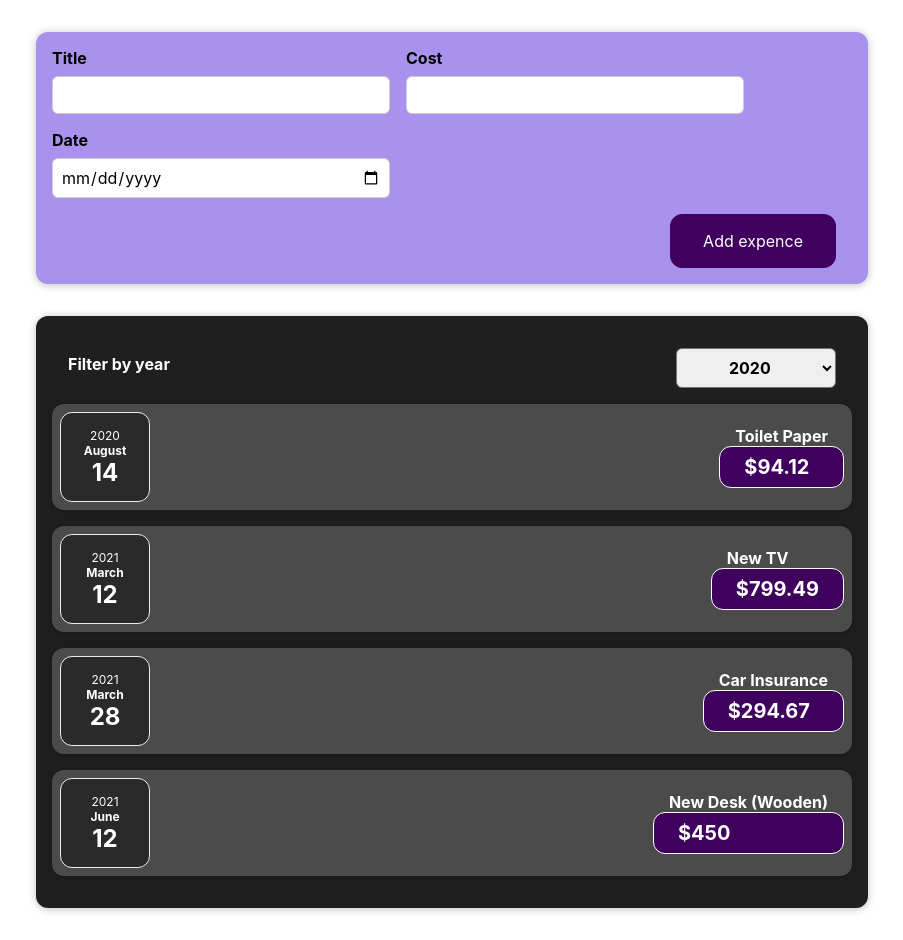
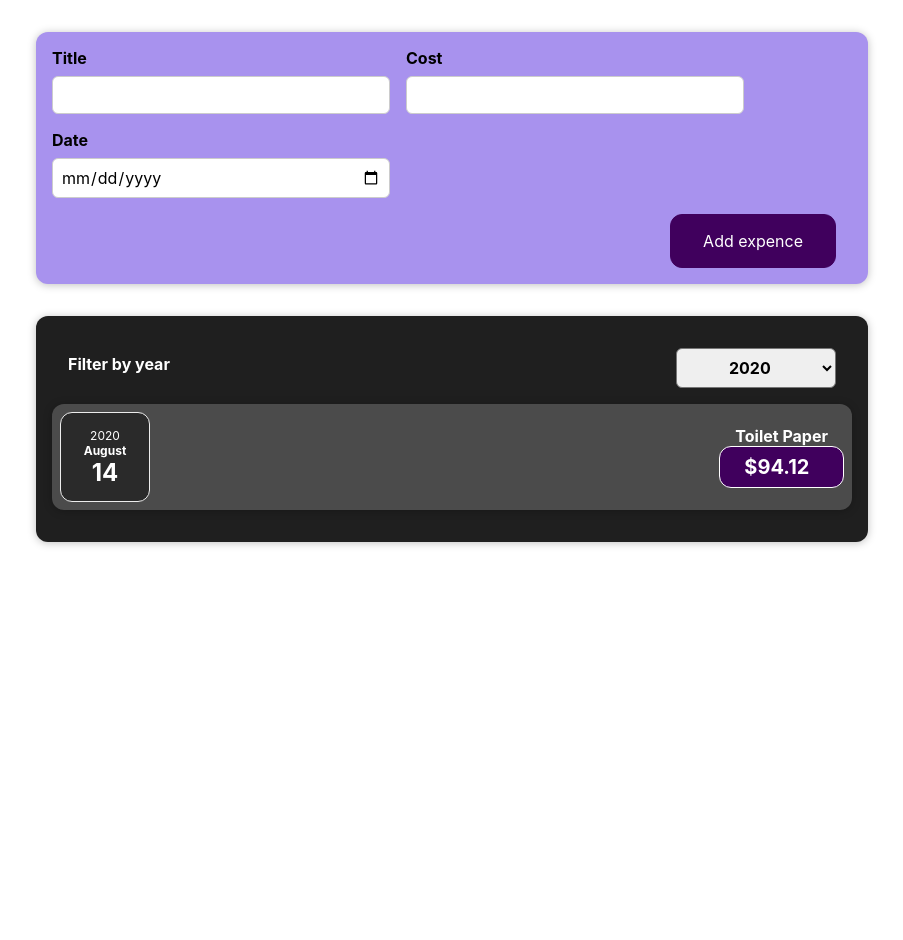
Before and after one commit to N00bG1rl/BudgetApp, a React (Create React App) app: page / in a window 1280 px wide. Shown: the whole page, without its empty margins (188-1091 px from the left). After the commit the page ends 800 px from the top, so only its background shows below. Built offline with nearby package versions, Linux system fonts and the light colour scheme.

Commit message:
Filter by year

```diff
--- a/src/components/budget/Budget.js
+++ b/src/components/budget/Budget.js
@@ -10,14 +10,17 @@ const Budget = (props) => {
   const [selectedYear, setFilteredYear] = useState('2020')
   const handleChange = selectedYear => {
     setFilteredYear(selectedYear)
-    console.log(selectedYear)
   }
+  const yearFilter = props.items.filter(result => {
+    return result.date.getFullYear().toString() === selectedYear
+  })
   return (
     <div>
       <Card className="budget">
         <FilterDate selected={ selectedYear } onChange={ handleChange } />
-        {props.items.map(item => (
+        {yearFilter.map(item => (
           <Item
+            key={item.id}
             title={item.title}
             cost={item.cost}
             date={item.date}
```
